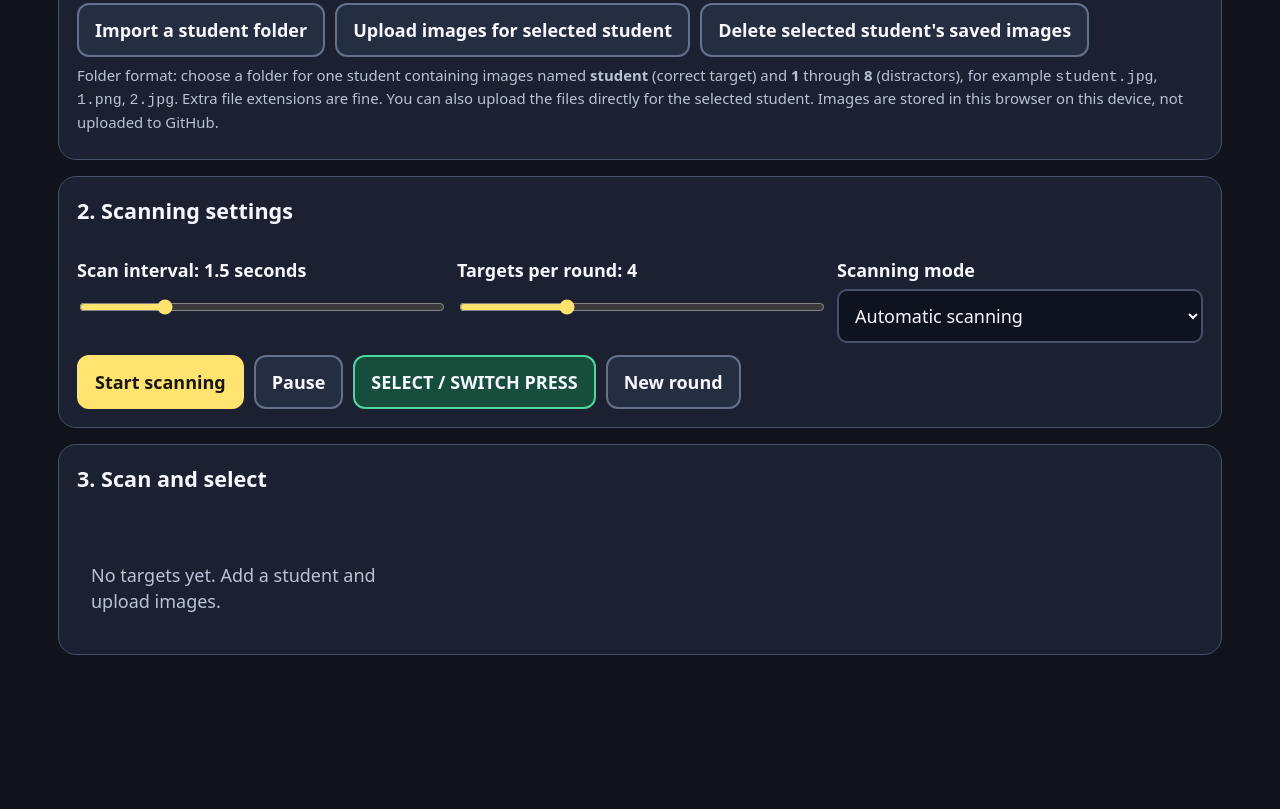
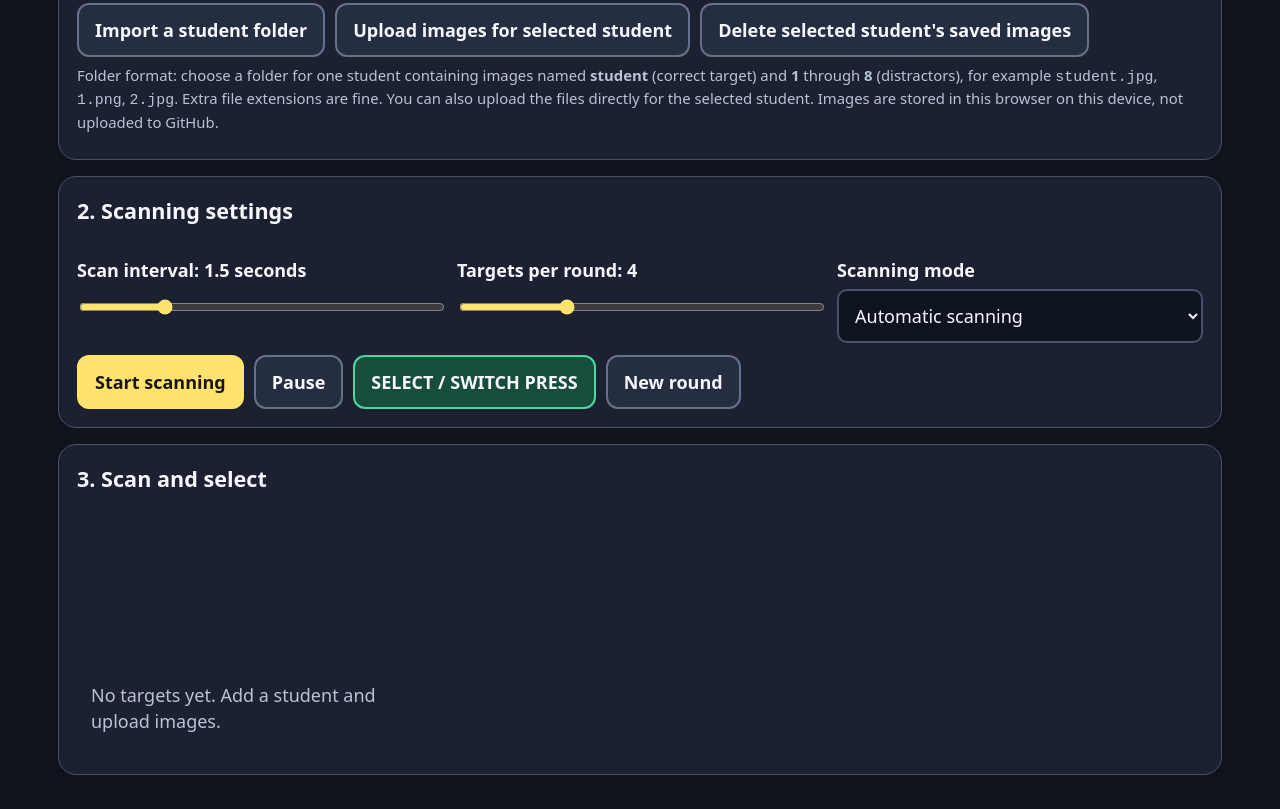
Before and after one commit to SillyG00se1/SillyG00se1.github.io, a plain HTML site: page switch-scanning-selector.html in a window 1280 px wide. Shown: the part 410-1219 px from the top of the page. Before the commit the page ends 1099 px from the top, so only its background shows below. Drawn offline with Linux system fonts and the light colour scheme.

Commit message:
Restore visual spacing above scanning targets

```diff
--- a/switch-scanning-selector.html
+++ b/switch-scanning-selector.html
@@ -27,7 +27,7 @@ button:focus-visible,select:focus-visible,input:focus-visible{outline:4px solid
 .actions{display:flex;flex-wrap:wrap;gap:10px;margin-top:12px}
 .small{font-size:.93rem}
 #scanStatus,#message{display:none!important}
-#targets{display:grid;grid-template-columns:repeat(3,minmax(0,1fr));gap:30px;padding:30px 14px 14px}
+#targets{display:grid;grid-template-columns:repeat(3,minmax(0,1fr));gap:30px;padding:150px 14px 14px}
 .target{min-width:0;min-height:190px;display:flex;flex-direction:column;align-items:center;justify-content:center;gap:8px;background:transparent;border:4px solid transparent;border-radius:18px;padding:18px;transition:border-color .08s,background .08s,transform .08s}
 .target img{width:100%;height:clamp(95px,18vw,190px);object-fit:contain;border-radius:10px}
 .target .placeholder{height:clamp(95px,18vw,190px);display:grid;place-items:center;width:100%;font-size:3rem;background:#20283a;border-radius:10px}
@@ -48,7 +48,7 @@ th,td{padding:10px;border-bottom:1px solid var(--line);white-space:nowrap}th{col
 #confetti{position:fixed;inset:0;width:100%;height:100%;pointer-events:none;z-index:10}
 .hidden{display:none!important}
 footer{text-align:center;color:var(--muted);font-size:.9rem;padding:12px}
-@media(max-width:650px){main{padding:10px}#targets{grid-template-columns:repeat(2,minmax(0,1fr));gap:22px;padding:24px 8px 8px}.target{min-height:145px;padding:8px}.panel{padding:13px}.target img,.target .placeholder{height:120px}}
+@media(max-width:650px){main{padding:10px}#targets{grid-template-columns:repeat(2,minmax(0,1fr));gap:22px;padding:110px 8px 8px}.target{min-height:145px;padding:8px}.panel{padding:13px}.target img,.target .placeholder{height:120px}}
 @media(prefers-reduced-motion:reduce){*,*::before,*::after{transition:none!important;scroll-behavior:auto!important}}
 </style>
 </head>
```
